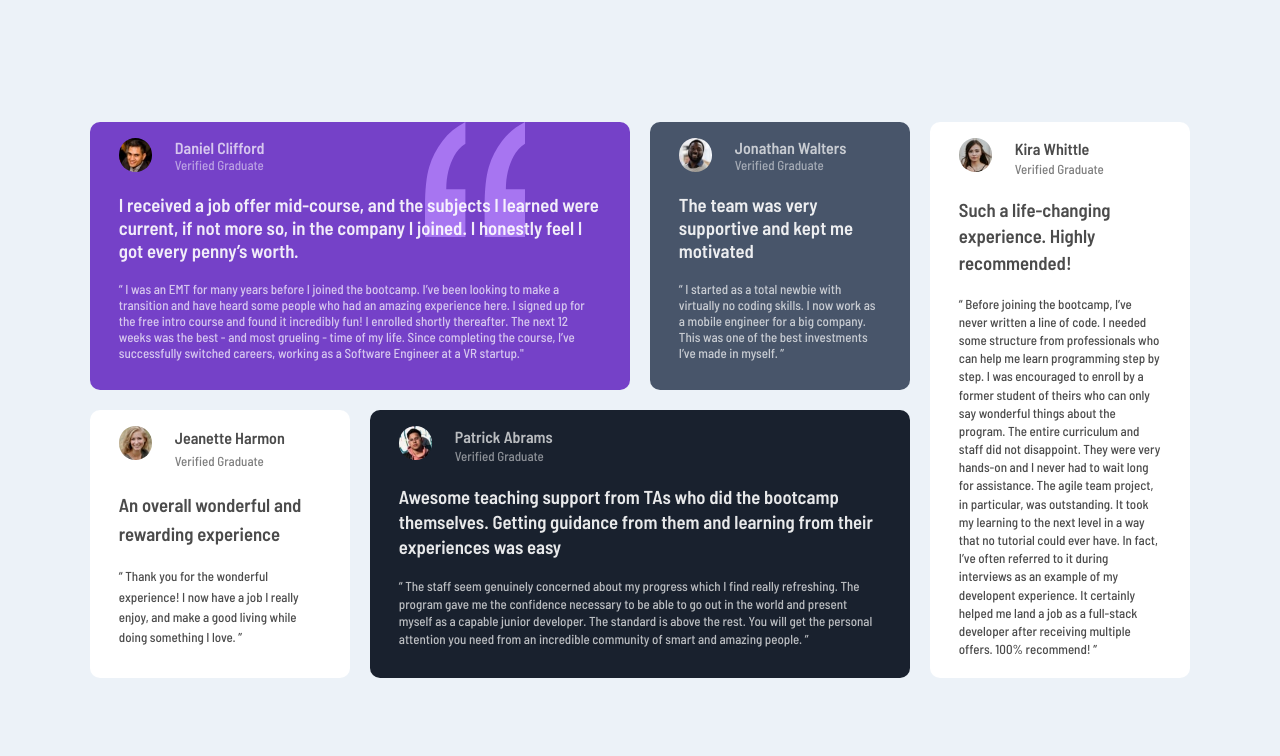
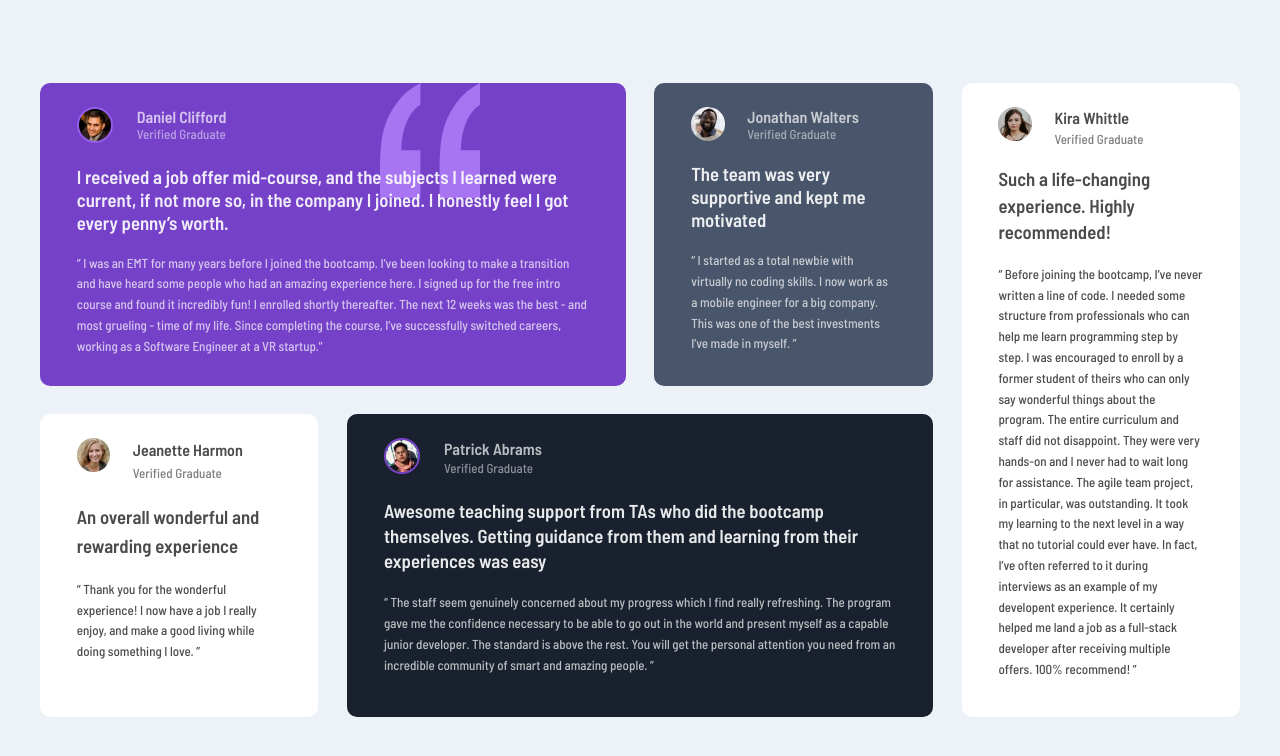
Before and after one commit to Dnghckr16/testimonials-grid-section, a plain HTML site: page index.html in a window 1280 px wide. Drawn offline with Linux system fonts and the light colour scheme.

Commit message:
Initial Commit

```diff
--- a/index.html
+++ b/index.html
@@ -14,8 +14,8 @@
 <body>
   <main>
     <section class="container container-1" >
-      <div class="icon-name">
-          <div>
+      <div class="icon-name ">
+          <div class="icon-border1">
             <img src="./images/image-daniel.jpg" alt="">
           </div>
           <div>
@@ -91,7 +91,7 @@
     </section>
     <section class="container container-4">
       <div class="icon-name">
-        <div>
+        <div class="icon-border">
           <img src="./images/image-patrick.jpg" alt="">
         </div>
         <div>
--- a/style.css
+++ b/style.css
@@ -20,14 +20,16 @@ body{
     display: flex;
     align-items: center;
     justify-content: center;
-    min-height: 100vh;
+   height: 100vh;
     font-family: "Barlow Semi Condensed",sans-serif;
 }
 p{
     font-size: 13px;
+    line-height:1.6;
+    opacity:0.8;
 }
 main{
-    width:1100px;
+    width:1200px;
     max-width: 100%;
     display: grid;
     justify-content: flex-end;
@@ -37,21 +39,21 @@ main{
     grid-template-areas:
     "content1 content1 content2 content5"
     "content3 content4 content4 content5";
-    grid-gap:20px;
+    grid-gap:1.8rem;
 
 
 }
 .container{
     border:none;
     border-radius:10px;
-    padding: 1rem 1.8rem;
+    padding: 1.5rem 2.3rem 1rem;
 
 }
 .container-1{
     grid-area: content1;
     background-color: var(--Moderate-violet);
     background-image: url(./images/bg-pattern-quotation.svg) ;
-    background-position:  335px 0;
+    background-position:  340px 0;
     background-repeat: no-repeat;
     background-size: 100px 115px;
     z-index: 1;
@@ -82,6 +84,13 @@ main{
 
 .icon-name{
     display: flex;
+}
+.icon-border img{
+    border:2px solid var(--Moderate-violet);
+}
+.icon-border1 img{
+    border:2px solid rgba(155, 100, 243, 0.801);
+
 }
 img{
     border-radius: 50%;
```
